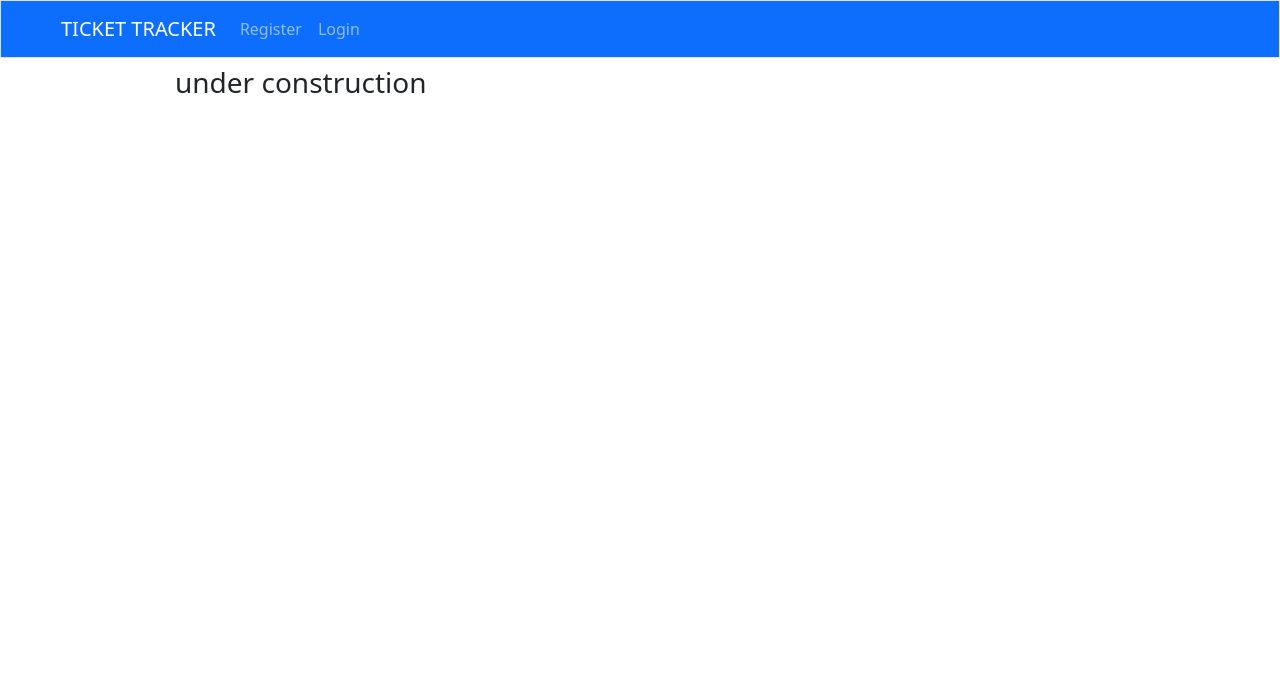
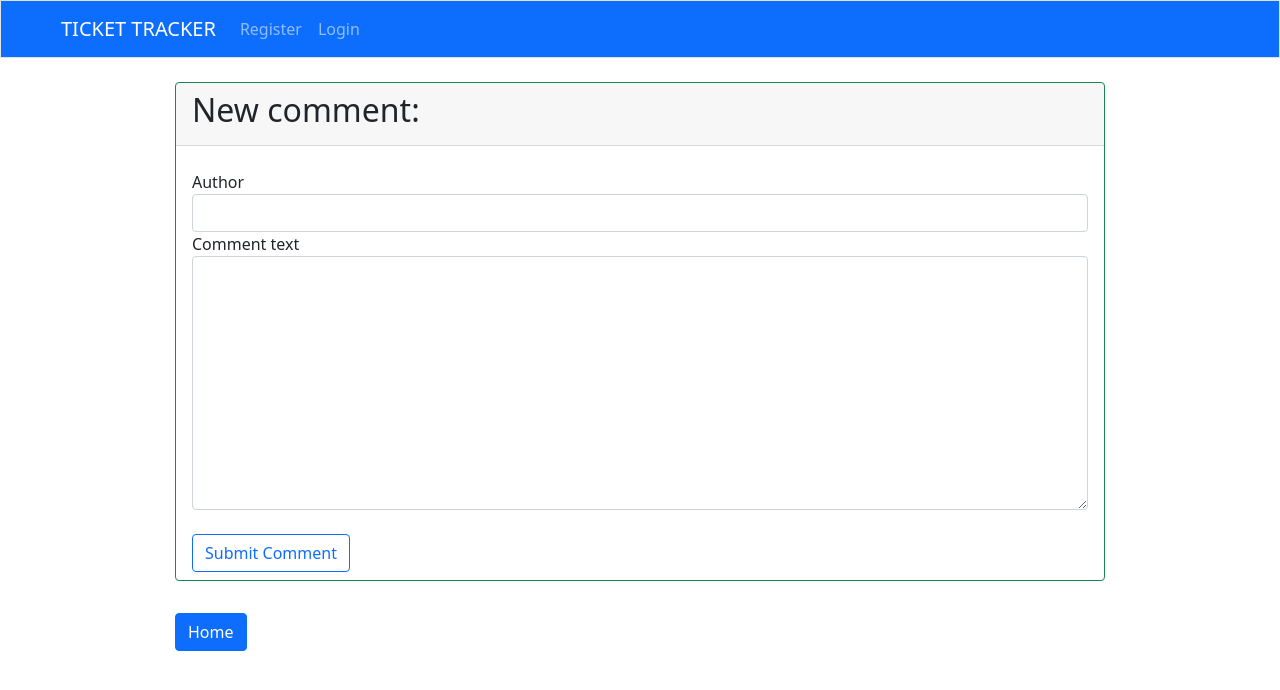
Before and after one commit to amyjprogrammer/bug_tracker, a Django app: page /comments/1/ in a window 1280 px wide. Shown: the top 690 px of the page. Run offline with Django 3.2, Linux system fonts and the light colour scheme; tables that the repository leaves empty hold one stand-in row (values such as "Sample post"); some libraries are stand-ins or nearby versions.

Commit message:
Added option to put comments

```diff
--- /dev/null
+++ b/issue_tracker/forms.py
@@ -0,0 +1,27 @@
+from django import forms
+
+from .models import Ticket, TicketComment, AdminTicket
+
+class TicketForm(forms.ModelForm):
+    class Meta:
+        model = Ticket
+        fields = '__all__'
+        exclude = ['ticket_author', 'date_added']
+
+
+class TicketCommentForm(forms.ModelForm):
+    comment_text = forms.CharField(widget=forms.Textarea)
+    class Meta:
+        model = TicketComment
+        fields = ['comment_author', 'comment_text']
+        labels = {
+            'comment_author': 'Author',
+            'comment_text': 'Comment',
+        }
+
+
+class AdminTicketForm(forms.ModelForm):
+    class Meta:
+        model = AdminTicket
+        fields = '__all__'
+        exclude = ['admin_ticket']
--- a/issue_tracker/models.py
+++ b/issue_tracker/models.py
@@ -22,7 +22,7 @@ class Ticket(models.Model):
 class TicketComment(models.Model):
     comment = models.ForeignKey(Ticket, on_delete=models.CASCADE, related_name='comments')
     comment_author = models.CharField(max_length=75)
-    comment_text = models.CharField(max_length=350)
+    comment_text = models.CharField(max_length=550)
     created_date = models.DateTimeField(auto_now_add=True)
 
     def __str__(self):
--- a/issue_tracker/templates/issue_tracker/add_ticket_comment.html
+++ b/issue_tracker/templates/issue_tracker/add_ticket_comment.html
@@ -1,7 +1,22 @@
 {% extends 'issue_tracker/base.html' %}
 {% load static %}
+{% load crispy_forms_tags %}
 
 
 {% block content %}
-  <h3>under construction</h3>
+  <div class="card border-success mb-2 mt-4">
+    <div class="card-header">
+      <h2>New comment:</h2>
+    </div>
+    <div class="card-body mb-2 pt-4">
+      <form action="{% url 'issue_tracker:add_ticket_comment' ticket.id %}" method="post">
+        {% csrf_token %}
+        {{ form|crispy }}
+        <br>
+        <button name="submit" class="btn btn-outline-primary">Submit Comment</button>
+      </form>
+    </div>
+  </div>
+  <br>
+  <a href="{% url 'issue_tracker:home' %}" class="btn btn-primary">Home</a>
 {% endblock content %}
--- a/issue_tracker/views.py
+++ b/issue_tracker/views.py
@@ -6,6 +6,7 @@ from django.core.paginator import Paginator
 
 
 from .models import Ticket, TicketComment, AdminTicket
+from .forms import TicketForm, TicketCommentForm, AdminTicketForm
 
 #Home page will show all the open tickets (no login required)
 def home(request):
@@ -18,6 +19,7 @@ def home(request):
     return render(request, 'issue_tracker/home.html', context)
 
 def ticket_comment(request, ticket_id):
+    """show all the comments with one ticket"""
     tickets = Ticket.objects.filter(id=ticket_id)
     ticket = get_object_or_404(Ticket, id=ticket_id)
     ticket_comments = ticket.comments.all().order_by('-created_date')
@@ -30,4 +32,19 @@ def ticket_comment(request, ticket_id):
 
 
 def add_ticket_comment(request, ticket_id):
-    return render(request, 'issue_tracker/add_ticket_comment.html')
+    """adding a comment form"""
+    ticket = get_object_or_404(Ticket, id=ticket_id)
+    if request.method != "POST":
+        #no data showing; create a blank form
+        form = TicketCommentForm()
+    else:
+        #adding a new comment
+        form = TicketCommentForm(request.POST)
+        if form.is_valid():
+            comment = form.save(commit=False)
+            comment.comment = ticket
+            comment.save()
+            return redirect('issue_tracker:ticket_comment', ticket_id=ticket.id)
+
+    context= {'form': form, 'ticket': ticket}
+    return render(request, 'issue_tracker/add_ticket_comment.html', context)
--- a/static/css/main.css
+++ b/static/css/main.css
@@ -30,3 +30,7 @@ a {
 .full-comment {
     margin: 20px 0px 20px 20px;
 }
+
+.asteriskField {
+  display: none;
+}
```
Also changed, not shown: bug_tracker/settings.py (+6 -1 lines), issue_tracker/migrations/0002_auto_20210220_0132.py (added), issue_tracker/migrations/0003_auto_20210220_0153.py (added).
